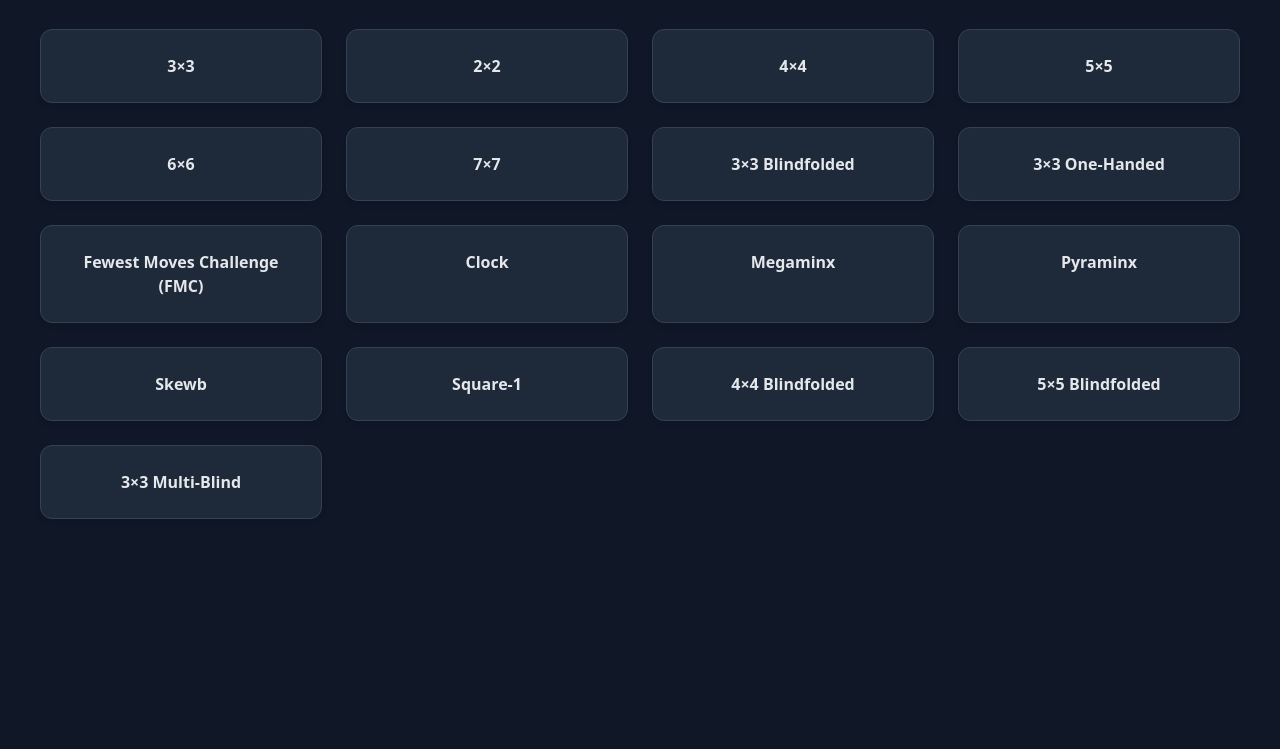
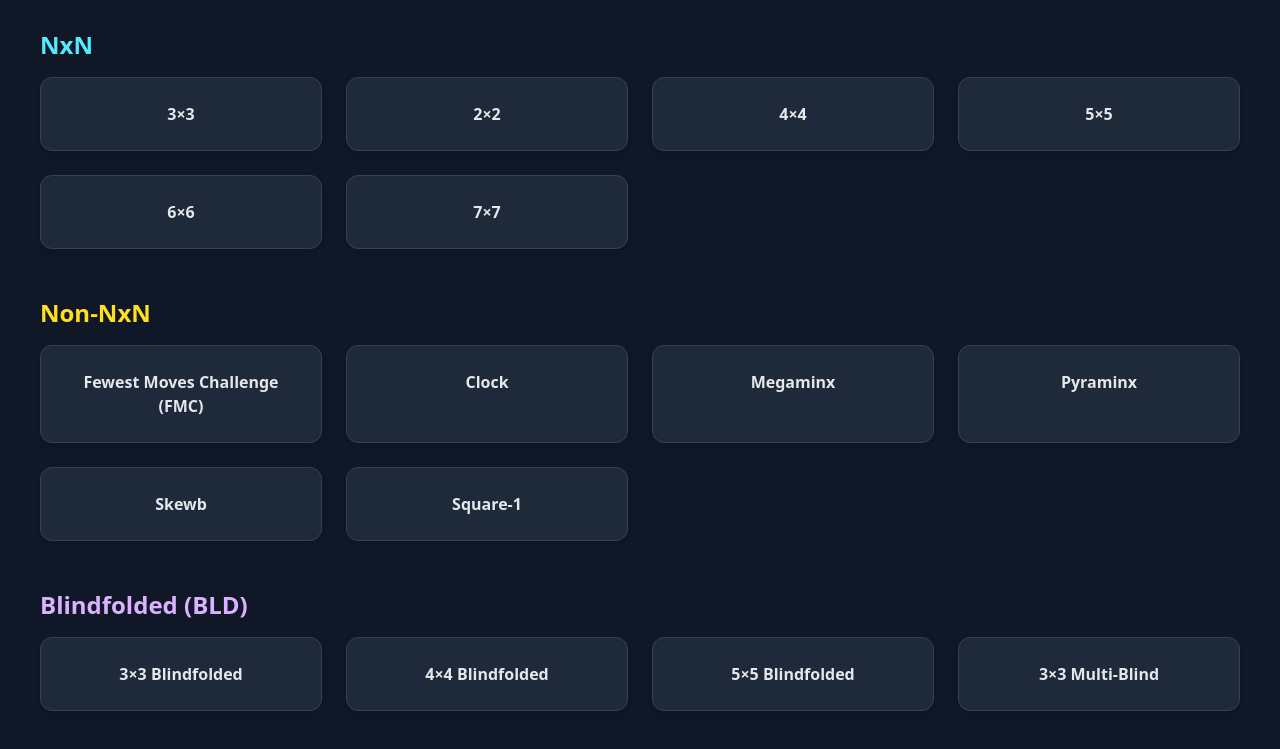
Before and after one commit to Mikey-Chou123/CubeMap, a website: page src/index.html in a window 1280 px wide. Shown: the part 151-900 px from the top of the page. Before the commit the page ends 800 px from the top, so only its background shows below. Drawn offline with Linux system fonts and the light colour scheme.

Commit message:
made events in index.html into NxN, Non-Nxn & BlD

```diff
--- a/src/index.html
+++ b/src/index.html
@@ -23,29 +23,47 @@
       event to explore its roadmap</p>
   </header>
 
-  <main>
+  <main class="space-y-12">
+
+    <!-- NxN Events -->
+    <section>
+      <h2 class="text-xl sm:text-2xl font-bold mb-4 text-cyan-300">NxN</h2>
       <div class="grid grid-cols-1 sm:grid-cols-2 md:grid-cols-3 lg:grid-cols-4 gap-6">
-
         <a href="3x3.html" class="event-card color-cyan">3×3</a>
         <a href="apology.html" class="event-card color-pink">2×2</a>
         <a href="apology.html" class="event-card color-indigo">4×4</a>
         <a href="apology.html" class="event-card color-amber">5×5</a>
         <a href="apology.html" class="event-card color-emerald">6×6</a>
         <a href="apology.html" class="event-card color-rose">7×7</a>
-      <a href="apology.html" class="event-card color-violet">3×3 Blindfolded</a>
-      <a href="apology.html" class="event-card color-teal">3×3 One-Handed</a>
+      </div>
+    </section>
+
+    <!-- Non-NxN Events -->
+    <section>
+      <h2 class="text-xl sm:text-2xl font-bold mb-4 text-yellow-300">Non-NxN</h2>
+      <div class="grid grid-cols-1 sm:grid-cols-2 md:grid-cols-3 lg:grid-cols-4 gap-6">
         <a href="apology.html" class="event-card color-orange">Fewest Moves Challenge (FMC)</a>
         <a href="apology.html" class="event-card color-yellow">Clock</a>
         <a href="apology.html" class="event-card color-fuchsia">Megaminx</a>
         <a href="apology.html" class="event-card color-lime">Pyraminx</a>
         <a href="apology.html" class="event-card color-red">Skewb</a>
         <a href="apology.html" class="event-card color-sky">Square-1</a>
+      </div>
+    </section>
+
+    <!-- Blindfolded Events -->
+    <section>
+      <h2 class="text-xl sm:text-2xl font-bold mb-4 text-purple-300">Blindfolded (BLD)</h2>
+      <div class="grid grid-cols-1 sm:grid-cols-2 md:grid-cols-3 lg:grid-cols-4 gap-6">
+        <a href="apology.html" class="event-card color-violet">3×3 Blindfolded</a>
         <a href="apology.html" class="event-card color-purple">4×4 Blindfolded</a>
         <a href="apology.html" class="event-card color-blue">5×5 Blindfolded</a>
         <a href="apology.html" class="event-card color-green">3×3 Multi-Blind</a>
+      </div>
+    </section>
 
-    </div>
   </main>
+
 </body>
 
 </html>
```
Also changed, not shown: src/output.css. Lines whose indentation alone changed are shown as unchanged.
